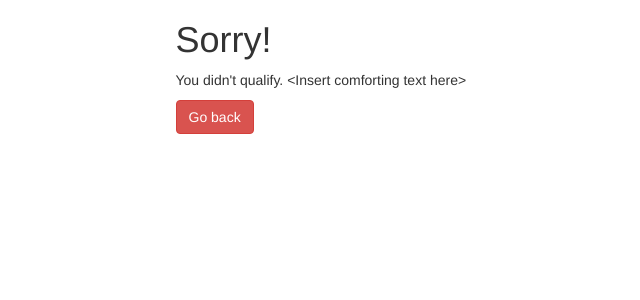
After one commit to kushmansingh/Kabbage, a Flask app: page /result in a window 1280 px wide. The commit adds this page. Shown: the top 300 px of the page, without its empty margins (152-792 px from the left). Run offline with Flask 2, Linux system fonts and the light colour scheme; some libraries are stand-ins or nearby versions.

Commit message:
Expand html into general layout and body pages, add redirect results view

```diff
--- a/kabbage/static/app.js
+++ b/kabbage/static/app.js
@@ -1,6 +1,14 @@
 console.log('Loaded js');
 
-function submitForm () {
+function gotoResults(result) {
+  var queryString = $.param(result);
+  var redirect = window.location.href + 'result?' + queryString;
+  console.log(redirect);
+  window.location.href = redirect;
+}
+
+function submitForm (e) {
+  e.preventDefault();
   var values = $('form').serializeArray();
   var data = {}
   for (var i = values.length - 1; i >= 0; i--) {
@@ -15,11 +23,11 @@ function submitForm () {
     dataType: 'json',
     data: data,
     success: function(result) {
+      gotoResults(result);
     },
     error: function(result) {
       if(!result.responseJSON){
         $('#error').removeClass('hidden');
-        debugger
         $('#error').text(result.status+' '+result.responseText);
       };
       for (var key in result.responseJSON) {
--- /dev/null
+++ b/kabbage/templates/layout.html
@@ -0,0 +1,9 @@
+<!doctype html>
+<title>Kabbage</title>
+<link rel="stylesheet" href="https://maxcdn.bootstrapcdn.com/bootstrap/3.3.6/css/bootstrap.min.css" integrity="sha384-1q8mTJOASx8j1Au+a5WDVnPi2lkFfwwEAa8hDDdjZlpLegxhjVME1fgjWPGmkzs7" crossorigin="anonymous">
+<script type="text/javascript" src="{{ url_for('static', filename='bower_components/jquery/dist/jquery.min.js') }}"></script>
+<script type="text/javascript" src="{{
+  url_for('static', filename='app.js') }}"></script>
+<div class="page">
+  {% block body %}{% endblock %}
+</div>
--- /dev/null
+++ b/kabbage/templates/result.html
@@ -0,0 +1,20 @@
+{% extends "layout.html" %}
+{% block body %}
+<div class="row">
+  <div class="col-md-6 col-md-offset-3">
+    {% if qual.Qualified == 'true' %}
+      <h1>You qualified!</h1>
+      <p> You qualified for <strong>{{ qual.QualifyAmount }}</strong></p>
+      <a class="btn btn-success" href="{{ qual.RedirectUrl }}">
+        Apply Now!
+      </a>
+    {% else %}
+      <h1>Sorry!</h1>
+      <p>You didn't qualify. &lt;Insert comforting text here&gt;</p>
+      <a class="btn btn-danger" href="/">
+        Go back
+      </a>
+    {% endif %}
+  </div>
+</div>
+{% endblock %}
--- a/kabbage/views.py
+++ b/kabbage/views.py
@@ -27,3 +27,7 @@ def prequal():
         response.status_code = resp.status_code
         return response
     return jsonify(resp.json())
+
+@app.route('/result', methods=['GET'])
+def result():
+    return render_template('result.html', qual=request.args.to_dict())
```
Also changed, not shown: kabbage/templates/home.html (+3 -6 lines).
